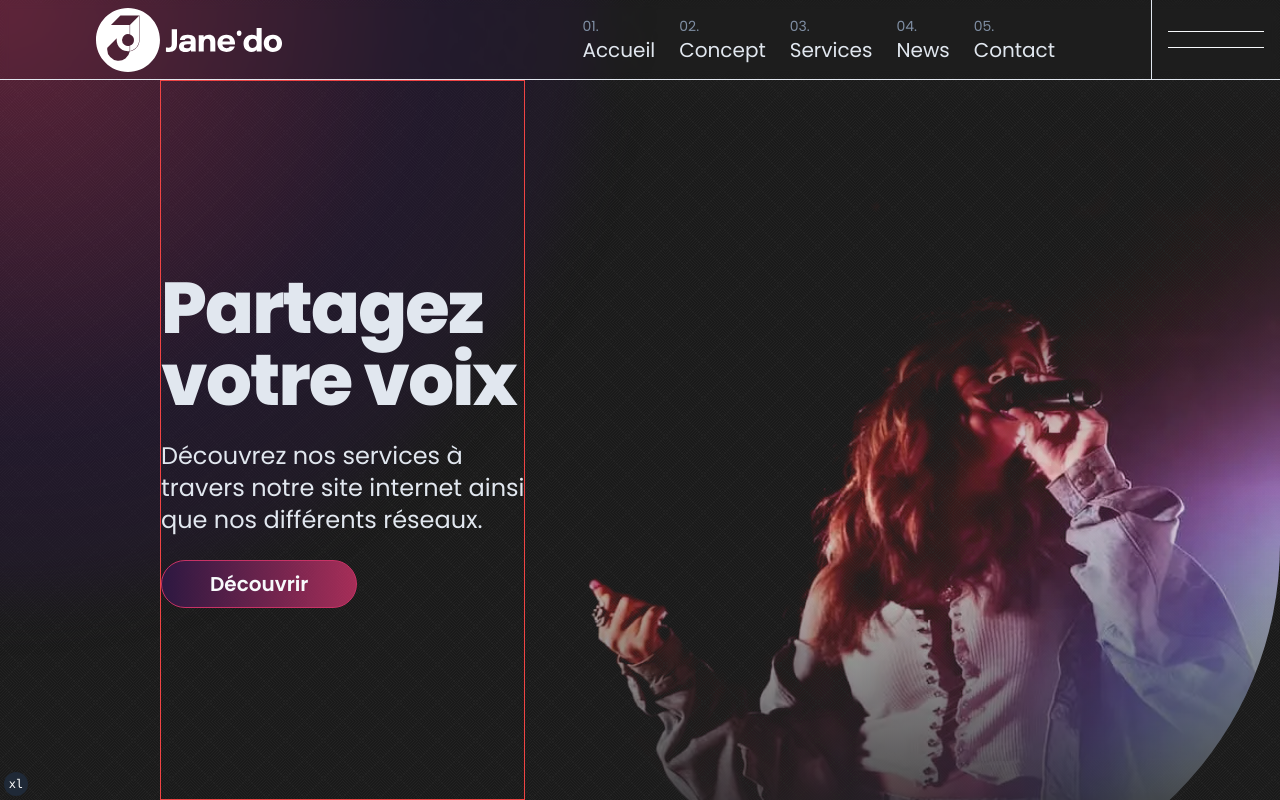
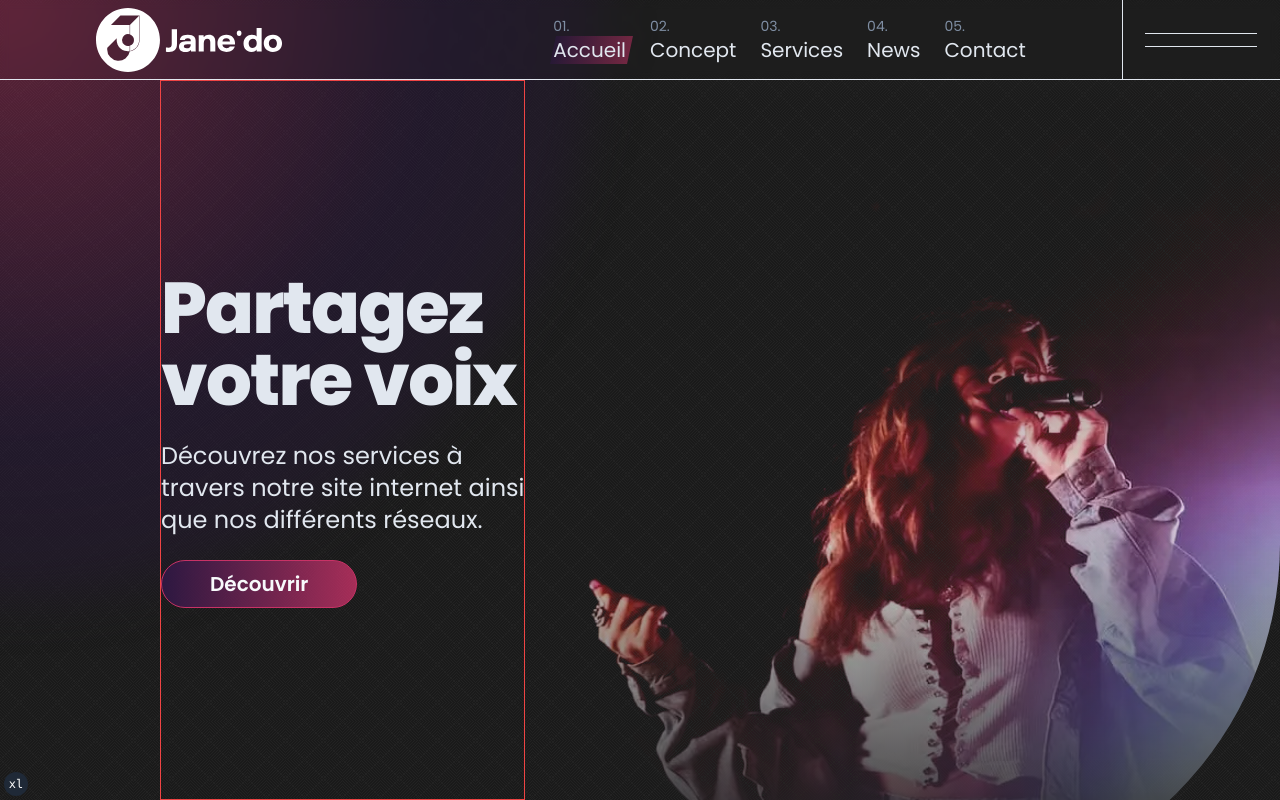
Before and after one commit to t-rosa/temp_www.janedoagency.com, a Next.js app: page / in a window 1280 px wide. Shown: the top 800 px of the page. Built offline with nearby package versions, Linux system fonts and the light colour scheme.

Commit message:
feat: add header animations

```diff
--- a/src/components/header.tsx
+++ b/src/components/header.tsx
@@ -31,6 +31,10 @@ export function Header() {
     setOpen(false);
   }
 
+  function toggle() {
+    setOpen(!open);
+  }
+
   return (
     <>
       <DropDownMenu
@@ -62,44 +66,108 @@ export function Header() {
             className="mr-16 hidden gap-6 text-xl data-open:hidden lg:flex xl:mr-24 2xl:mr-32"
           >
             <li>
-              <Link href="/">
+              <Link href="/" className="[&:hover>#menu-label::before]:-right-1">
                 <div className="text-sm text-muted-foreground">01.</div>
-                <div>Accueil</div>
+                <div
+                  data-current={pathname === "/"}
+                  id="menu-label"
+                  className="
+                    relative inline-block before:absolute before:-inset-0
+                    before:right-full before:-z-10 before:-skew-x-12 before:bg-gradient-to-r before:from-violet/50 before:to-rose/50
+                    before:duration-300 data-current:before:-right-1"
+                >
+                  Accueil
+                </div>
               </Link>
             </li>
             <li>
-              <Link href="/concept">
+              <Link
+                href="/concept"
+                className="[&:hover>#menu-label::before]:-right-1"
+              >
                 <div className="text-sm text-muted-foreground">02.</div>
-                <div>Concept</div>
+                <div
+                  data-current={pathname === "/concept"}
+                  id="menu-label"
+                  className="
+                    relative inline-block before:absolute before:-inset-0
+                    before:right-full before:-z-10 before:-skew-x-12 before:bg-gradient-to-r before:from-violet/50 before:to-rose/50
+                    before:duration-300 data-current:before:-right-1"
+                >
+                  Concept
+                </div>
               </Link>
             </li>
             <li>
-              <Link href="/services">
+              <Link
+                href="/services"
+                className="[&:hover>#menu-label::before]:-right-1"
+              >
                 <div className="text-sm text-muted-foreground">03.</div>
-                <div>Services</div>
+                <div
+                  data-current={pathname === "/services"}
+                  id="menu-label"
+                  className="
+                    relative inline-block before:absolute before:-inset-0
+                    before:right-full before:-z-10 before:-skew-x-12 before:bg-gradient-to-r before:from-violet/50 before:to-rose/50
+                    before:duration-300 data-current:before:-right-1"
+                >
+                  Services
+                </div>
               </Link>
             </li>
             <li>
-              <Link href="/news">
+              <Link
+                href="/news"
+                className="[&:hover>#menu-label::before]:-right-1"
+              >
                 <div className="text-sm text-muted-foreground">04.</div>
-                <div>News</div>
+                <div
+                  data-current={pathname === "/news"}
+                  id="menu-label"
+                  className="
+                    relative inline-block before:absolute before:-inset-0
+                    before:right-full before:-z-10 before:-skew-x-12 before:bg-gradient-to-r before:from-violet/50 before:to-rose/50
+                    before:duration-300 data-current:before:-right-1"
+                >
+                  News
+                </div>
               </Link>
             </li>
             <li>
-              <Link href="/contact">
+              <Link
+                href="/contact"
+                className="[&:hover>#menu-label::before]:-right-1"
+              >
                 <div className="text-sm text-muted-foreground">05.</div>
-                <div>Contact</div>
+                <div
+                  data-current={pathname === "/contact"}
+                  id="menu-label"
+                  className="
+                    relative inline-block before:absolute before:-inset-0
+                    before:right-full before:-z-10 before:-skew-x-12 before:bg-gradient-to-r before:from-violet/50 before:to-rose/50
+                    before:duration-300 data-current:before:-right-1"
+                >
+                  Contact
+                </div>
               </Link>
             </li>
           </ul>
         </nav>
         <Button
           variant="ghost"
-          className="grid h-full rounded-none border-l hover:bg-none"
-          onClick={() => setOpen(!open)}
+          className="flex h-full w-44 flex-col gap-3 rounded-none border-l"
+          aria-label="Ouvrir le menu"
+          onClick={toggle}
         >
-          <div className="col-span-full row-span-full h-px w-24 -translate-y-2 bg-primary" />
-          <div className="col-span-full row-span-full h-px w-24 translate-y-2 bg-primary" />
+          <div
+            data-open={open}
+            className="h-px w-28 bg-foreground duration-300 data-open:translate-y-5"
+          />
+          <div
+            data-open={open}
+            className="h-px w-28 bg-foreground duration-300 data-open:-translate-y-5"
+          />
         </Button>
       </header>
     </>
```
